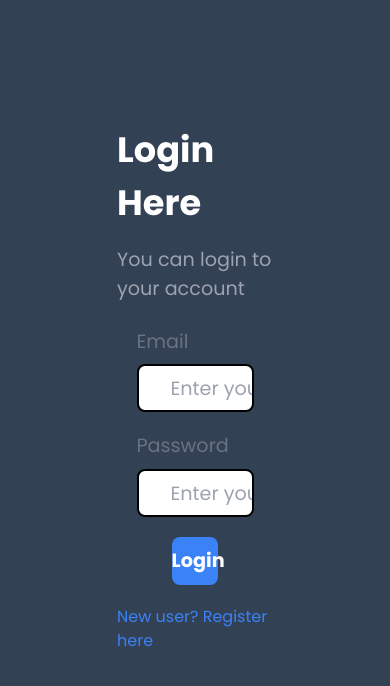
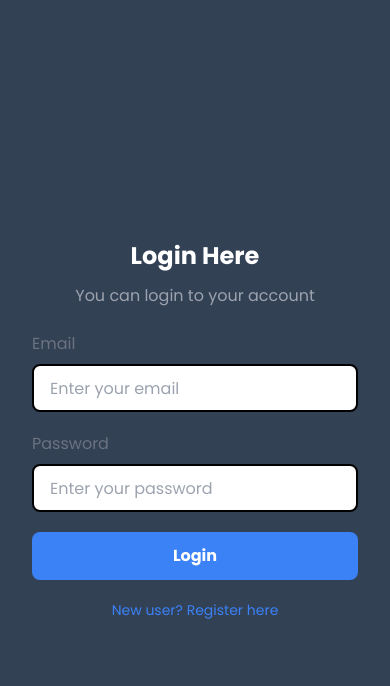
Before and after one commit to Developer-Sohail786/Backend-Authentication-System-JWT-with-UI, a React (Vite) app in the folder Authentication System/Frontend/: page / in a window 390 px wide. Shown: the top 686 px of the page. Built offline with nearby package versions, Linux system fonts and the light colour scheme.

Commit message:
Enhance Login component layout and error messages
Updated the Login component to improve UI responsiveness and error handling.

```diff
--- a/Authentication System/Frontend/src/Pages/Login.jsx
+++ b/Authentication System/Frontend/src/Pages/Login.jsx
@@ -3,18 +3,20 @@
 import { useNavigate, Link } from "react-router-dom";
 import axios from "axios";
 import { endpoints } from "../utils/api";
+
 const Login = () => {
   const navigate = useNavigate();
   const [serverError, setserverError] = useState("");
-  // const {setAuth}=useAuth() milestone13
+
   const {
     register,
     handleSubmit,
-    setError,
     formState: { errors, isSubmitting },
   } = useForm();
+
   const onSubmit = async (data) => {
     setserverError("");
+
     try {
       const response = await axios.post(endpoints.login, {
         email: data.email,
@@ -22,16 +24,17 @@
       });
 
       const { accessToken, refreshToken } = response.data;
-      //saving tokens in the local storage
+
       localStorage.setItem("accessToken", accessToken);
-      // saving the refresh Toekns too
       localStorage.setItem("refreshToken", refreshToken);
+
       console.log("Login successful:", response);
       navigate("/dashboard");
     } catch (error) {
       console.error("Error:", error.response?.data);
+
       if (error.response?.status === 404) {
-        setserverError("User Not found. Registr first.");
+        setserverError("User Not found. Register first.");
       } else if (error.response?.status === 401) {
         setserverError("Incorrect password. Try again");
       } else {
@@ -39,28 +42,32 @@
       }
     }
   };
+
   return (
-    <div className="container flex items-center justify-center h-screen w-full bg-slate-700">
-      <div className="form flex flex-col border-2 border-none rounded-lg text-white h-[80%] w-[40%]">
-        <div className="text-[2.2rem] font-bold mt-10 flex justify-center">
+    <div className="container flex items-center justify-center min-h-screen w-full bg-slate-700 px-4">
+      <div className="form flex flex-col rounded-lg text-white w-full max-w-md sm:max-w-lg md:max-w-xl lg:max-w-2xl py-6 px-4 sm:px-8">
+
+        <div className="text-2xl sm:text-3xl font-bold mt-4 flex justify-center">
           <h1>Login Here</h1>
         </div>
-        <div className="create mt-4 text-[1.2rem] flex justify-center text-gray-400">
+
+        <div className="create mt-3 text-base sm:text-lg flex justify-center text-gray-400 text-center">
           <p>You can login to your account</p>
         </div>
 
-        {/* Display server-side error */}
         {serverError && (
-          <div className="text-red-400 text-center mt-4 text-lg font-semibold">
+          <div className="text-red-400 text-center mt-4 text-sm sm:text-base font-semibold">
             {serverError}
           </div>
         )}
 
-        <div className="inputsFields text-[1.2rem] flex flex-col items-center mt-6">
-          <form onSubmit={handleSubmit(onSubmit)}>
-            <p className="mr-[63.9%] text-gray-500">Email</p>
+        <div className="inputsFields text-base sm:text-lg flex flex-col items-center mt-6 w-full">
+          <form onSubmit={handleSubmit(onSubmit)} className="w-full flex flex-col items-center">
+
+            <p className="w-full max-w-md text-left text-gray-500">Email</p>
+
             <input
-              className="border-2 h-12 w-[30vw] text-black border-black rounded-lg mt-2 pl-8"
+              className="border-2 h-12 w-full max-w-md text-black border-black rounded-lg mt-2 pl-4"
               type="text"
               placeholder="Enter your email"
               {...register("email", {
@@ -71,42 +78,53 @@
                 },
               })}
             />
+
             {errors.email && (
-              <div className="text-red-500 text-sm mt-1">{errors.email.message}</div>
+              <div className="text-red-500 text-sm mt-1 w-full max-w-md">
+                {errors.email.message}
+              </div>
             )}
 
-            <p className="mr-[64%] text-gray-500 mt-5">Password</p>
+            <p className="w-full max-w-md text-left text-gray-500 mt-5">
+              Password
+            </p>
+
             <input
-              className="border-2 h-12 w-[30vw] text-black border-black rounded-lg mt-2 pl-8"
+              className="border-2 h-12 w-full max-w-md text-black border-black rounded-lg mt-2 pl-4"
               type="password"
               placeholder="Enter your password"
               {...register("password", {
                 required: { value: true, message: "Field can't be empty" },
               })}
             />
+
             {errors.password && (
-              <div className="text-red-500 text-sm mt-1">
+              <div className="text-red-500 text-sm mt-1 w-full max-w-md">
                 {errors.password.message}
               </div>
             )}
 
-            <div className="btn flex justify-center">
+            <div className="btn flex justify-center w-full max-w-md">
               <button
                 type="submit"
                 disabled={isSubmitting}
-                className={`h-12 w-[40%] rounded-lg mt-5 font-bold text-[1.2rem] ${
-                  isSubmitting ? "bg-gray-400" : "bg-blue-500 hover:bg-blue-800 text-white"
+                className={`h-12 w-full sm:w-[60%] rounded-lg mt-5 font-bold text-base sm:text-lg ${
+                  isSubmitting
+                    ? "bg-gray-400"
+                    : "bg-blue-500 hover:bg-blue-800 text-white"
                 }`}
               >
                 {isSubmitting ? "Submitting..." : "Login"}
               </button>
             </div>
+
           </form>
         </div>
 
-        <p className="text-blue-500 flex justify-center mt-5 cursor-pointer">
+        <p className="text-blue-500 flex justify-center mt-5 cursor-pointer text-sm sm:text-base">
           <Link to="/register">New user? Register here</Link>
         </p>
+
       </div>
     </div>
   );
```
